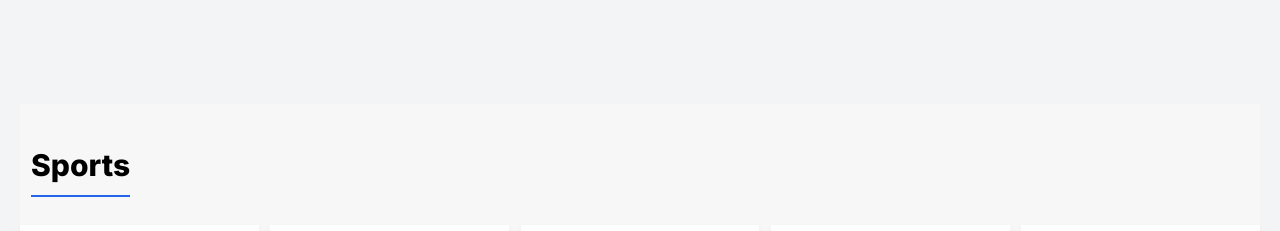
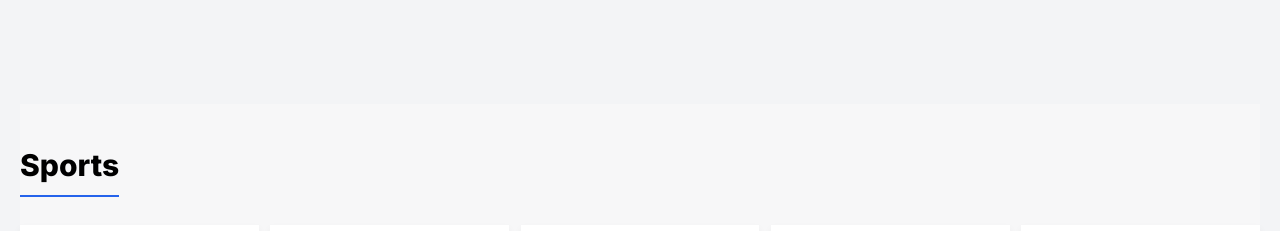
Before and after one commit to akash-panthri/hexleap_next_project, a Next.js app: page / in a window 1280 px wide. Shown: the top 231 px of the page. Built offline with nearby package versions, Linux system fonts and the light colour scheme.

Commit message:
changed title of the page

```diff
--- a/src/app/layout.tsx
+++ b/src/app/layout.tsx
@@ -4,8 +4,8 @@ import "./globals.css";
 const inter = Inter({ subsets: ["latin"] });
 
 export const metadata: Metadata = {
-  title: "Create Next App",
-  description: "Generated by create next app",
+  title: "Hexleap",
+  description: "FrontEnd Assignment",
 };
 
 export default function RootLayout({
--- a/src/components/teamElementComponents/TeamElementContainer.tsx
+++ b/src/components/teamElementComponents/TeamElementContainer.tsx
@@ -8,7 +8,7 @@ export default function TeamElementContainer() {
     <div className="xl:w-[1240px] bg-[#f7f7f8] dark:bg-[#080807] my-[1vh] flex flex-col py-[2.5%]">
 
 
-        <div className="border-b-2 border-blue-600 w-max mx-[11px] py-3 mb-7 text-3xl font-extrabold">
+        <div className="border-b-2 border-blue-600 w-max  py-3 mb-7 text-3xl font-extrabold">
           Sports
         </div>
 
```
